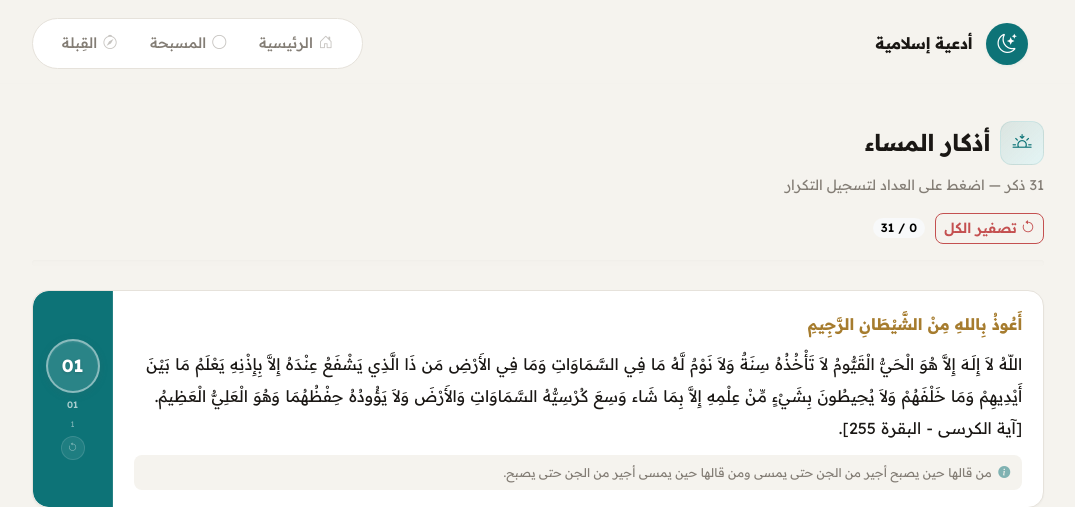
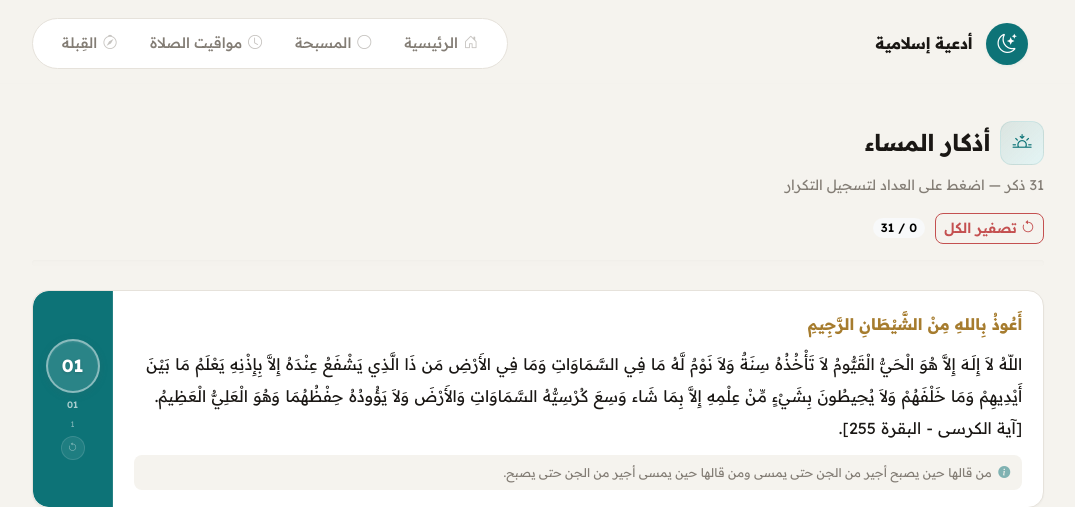
Before and after one commit to alghamdihani7-jpg/Islamify, a Flask app: page /azkar/evening in a window 1280 px wide. Shown: the top 507 px of the page, without its empty margins (102-1177 px from the left). Run offline with Flask 3, Linux system fonts and the light colour scheme.

Commit message:
Add prayer times link to the navbar

```diff
--- a/templates/base.html
+++ b/templates/base.html
@@ -51,6 +51,13 @@
           </li>
 
           <li class="nav-item">
+            <a class="nav-link {% if request.endpoint == 'prayer_times' %}active{% endif %}"
+               href="{{ url_for('prayer_times') }}">
+              <i class="bi bi-clock"></i> مواقيت الصلاة
+            </a>
+          </li>
+
+          <li class="nav-item">
             <a class="nav-link {% if request.endpoint == 'qibla' %}active{% endif %}"
                href="{{ url_for('qibla') }}">
               <i class="bi bi-compass"></i> القِبلة
```
